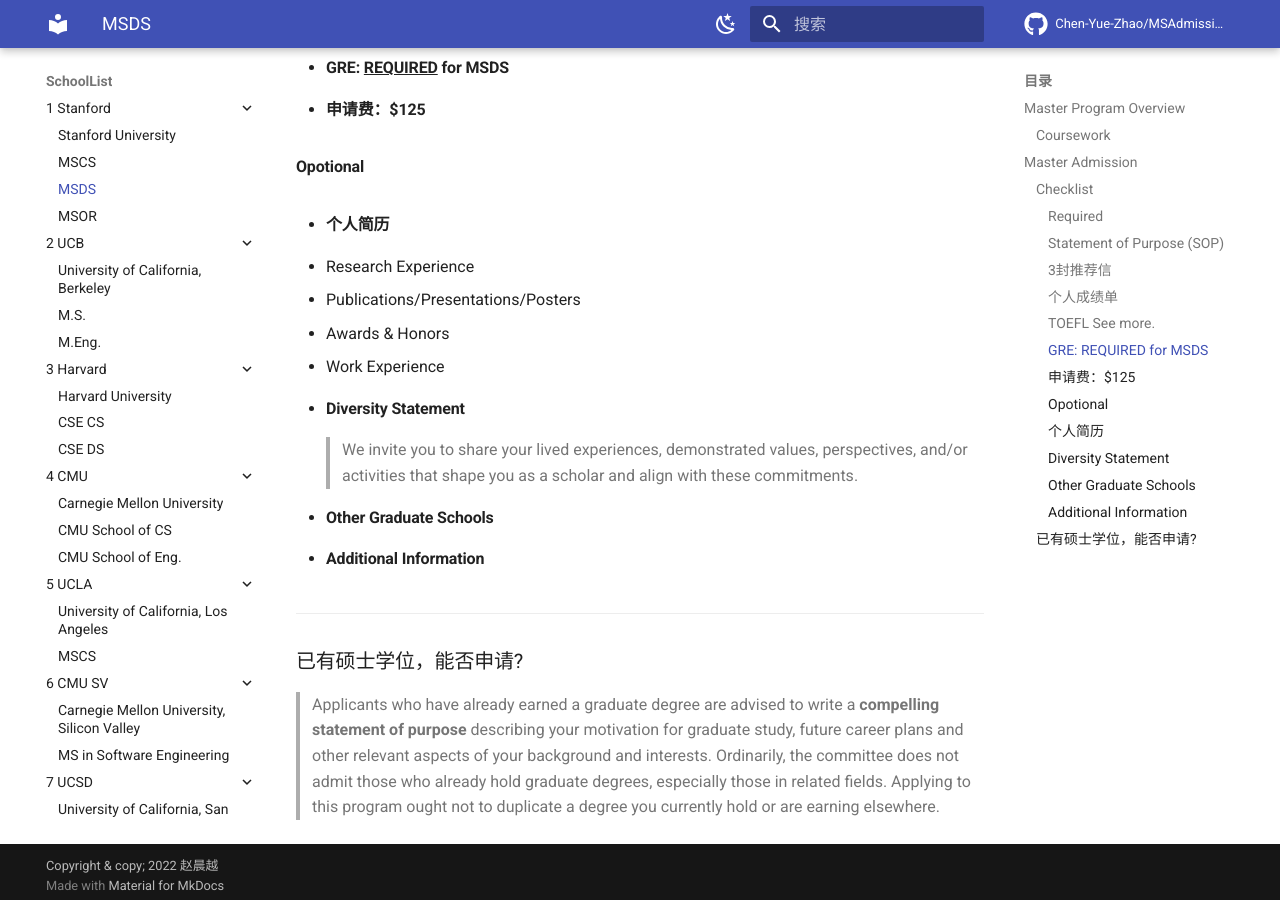
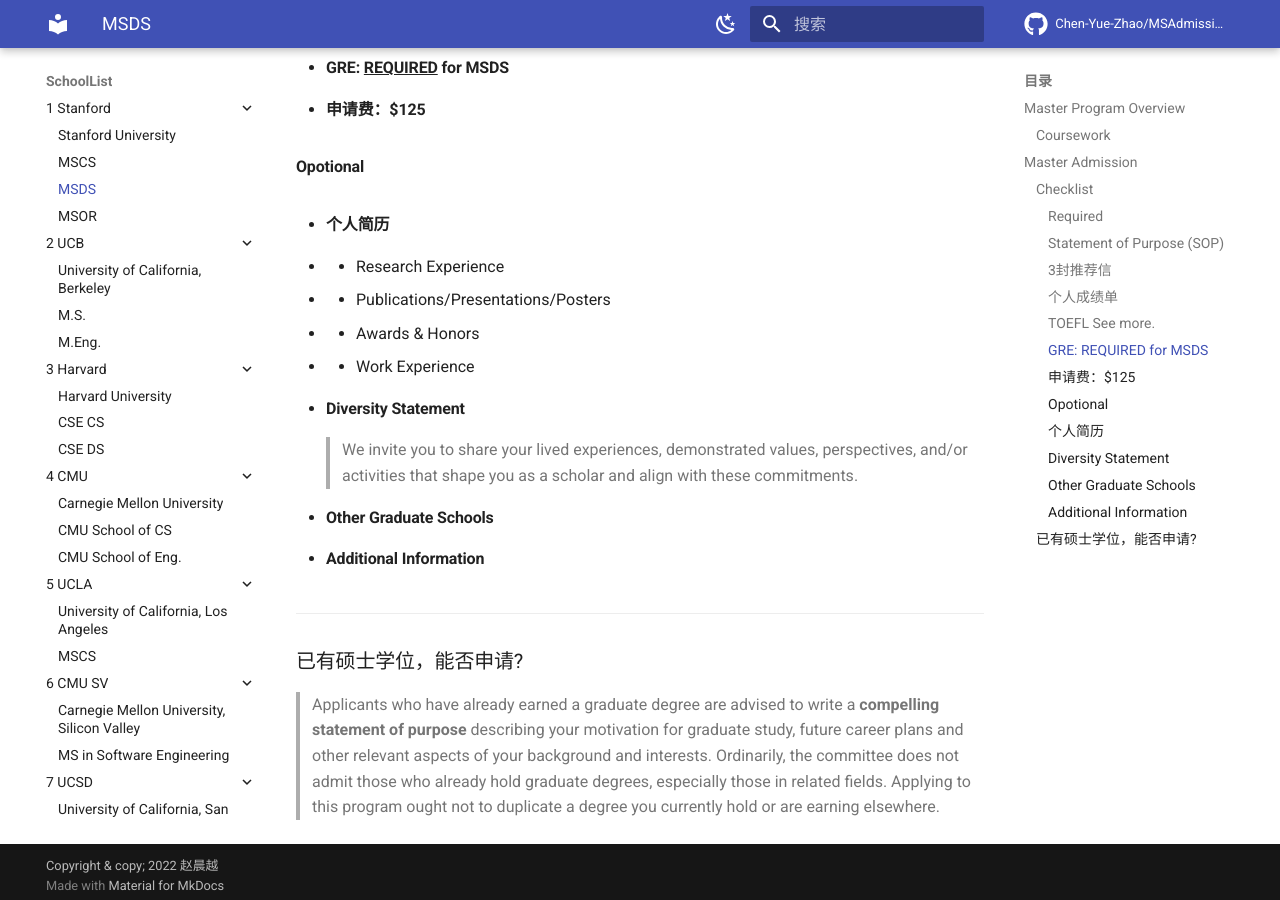
Before and after one commit to Chen-Yue-Zhao/MSAdmissionSite_mkdocs, an MkDocs documentation site: the page built from docs/SchoolList/Stanford/MSDS.md, in a window 1280 px wide and 900 px high, scrolled down 1806 px. Built offline with MkDocs 1.6.1 and Material for MkDocs 9.7.7, drawn with Linux system fonts in a browser that asks for light colours; comment, search, counter and statistics services are not loaded.

```diff
--- a/docs/SchoolList/Stanford/MSDS.md
+++ b/docs/SchoolList/Stanford/MSDS.md
@@ -51,10 +51,10 @@ Click here for [Overview of MSDS Admission](https://statistics.stanford.edu/msad
 
 #### Opotional
 - #### 个人简历
-  - Research Experience
-  - Publications/Presentations/Posters
-  - Awards & Honors
-  - Work Experience
+- - Research Experience
+- - Publications/Presentations/Posters
+- - Awards & Honors
+- - Work Experience
 - #### Diversity Statement
   > We invite you to share your lived experiences, demonstrated values, perspectives, and/or activities that shape you as a scholar and align with these commitments.
 - #### Other Graduate Schools
```
